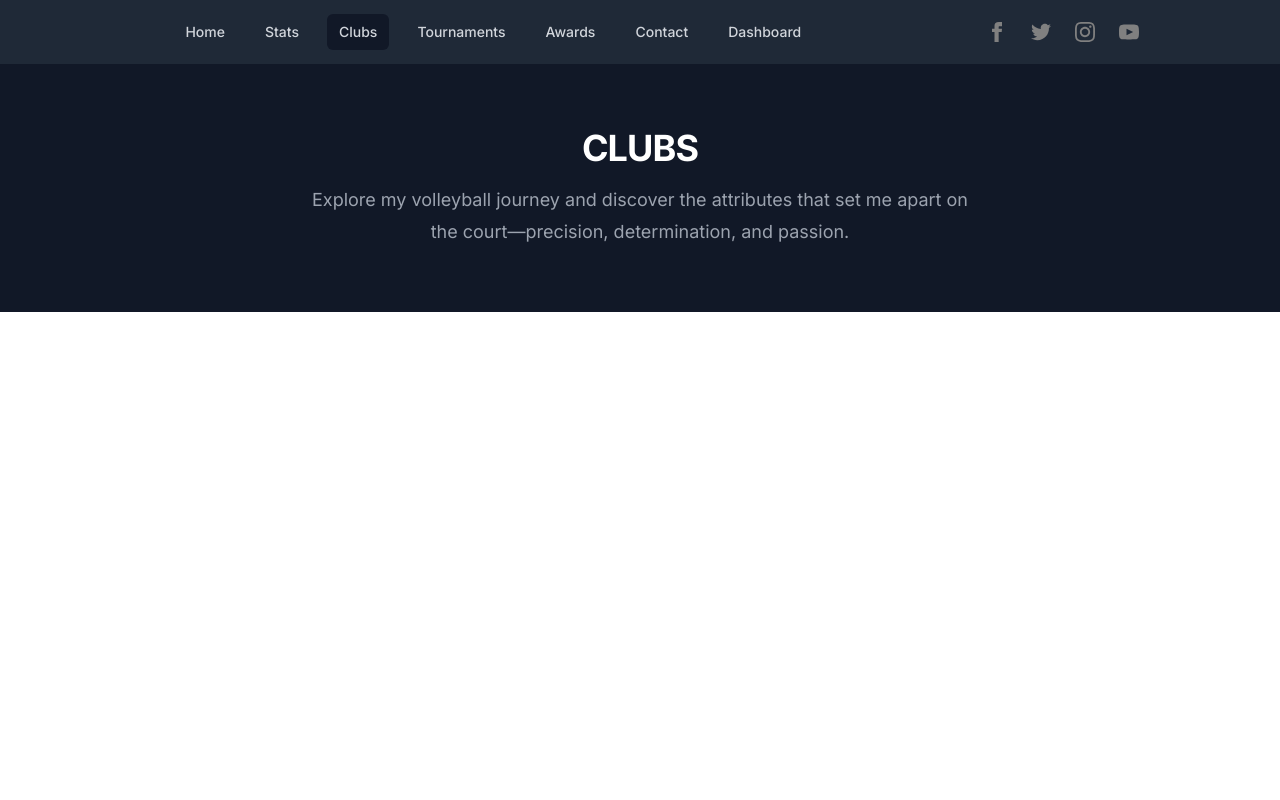
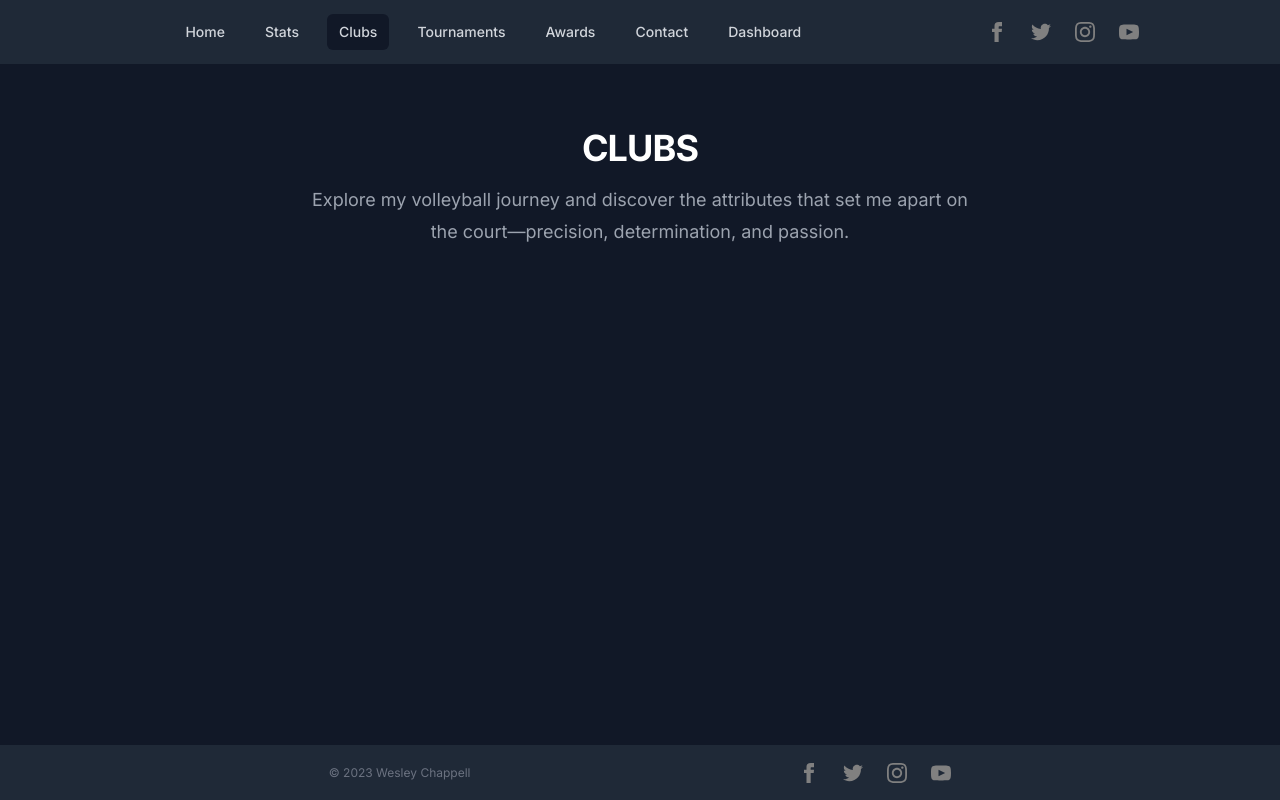
Before and after one commit to Nukambe/samiyah, a Next.js app: page /clubs in a window 1280 px wide. Shown: the top 800 px of the page. Built offline with nearby package versions, Linux system fonts and the light colour scheme.

Commit message:
fix page gap, start club timeline

```diff
--- a/src/app/clubs/page.js
+++ b/src/app/clubs/page.js
@@ -8,7 +8,7 @@ export default function ClubsPage() {
     }
   ]
   return (
-    <div className="flow-root w-full bg-gray-900">
+    <div className="flow-root h-full w-full bg-gray-900">
       <div className="mx-auto mt-16 max-w-7xl px-6 text-center lg:px-8">
         <div className="mx-auto max-w-2xl">
           <h2 className="text-3xl font-bold tracking-tight text-white sm:text-4xl">
--- a/src/app/layout.js
+++ b/src/app/layout.js
@@ -12,10 +12,10 @@ export const metadata = {
 
 export default function RootLayout({ children }) {
   return (
-    <html lang="en">
-      <body className={`${inter.className} flex flex-col min-h-screen`}>
+    <html lang="en" className="h-full">
+      <body className={`${inter.className} flex flex-col h-full`}>
         <Header />
-        <main className="min-h-[900px]">{children}</main>
+        <main className="h-full">{children}</main>
         <Footer />
       </body>
     </html>
--- a/src/app/page.js
+++ b/src/app/page.js
@@ -3,7 +3,7 @@ import Image from "next/image";
 
 export default async function Home() {
   return (
-    <div className="relative isolate overflow-hidden h-[900px] bg-gray-900 pb-16 pt-14 sm:pb-20">
+    <div className="relative isolate overflow-hidden h-full bg-gray-900 pb-16 pt-14 sm:pb-20">
       <Image
         src="/landing-bg.webp"
         alt="olympic volleybal"
--- a/src/app/stats/page.js
+++ b/src/app/stats/page.js
@@ -5,7 +5,7 @@ export default async function StatsPage() {
 
   return (
     <div className="bg-gray-900 h-full py-24 sm:py-32">
-      <div className="mx-auto max-w-7xl px-6 text-center lg:px-8">
+      <div className="mx-auto max-w-7xl px-6 text-center flex flex-col justify-center h-full lg:px-8">
         <div className="mx-auto max-w-2xl">
           <h2 className="text-3xl font-bold tracking-tight text-white sm:text-4xl">
             STATS
@@ -17,7 +17,7 @@ export default async function StatsPage() {
         </div>
         <ul
           role="list"
-          className="mt-16"
+          className="my-auto"
         >
           {attributes.map((attribute) => (
             <li
--- /dev/null
+++ b/src/components/Timeline/TimelineItem.js
@@ -0,0 +1,13 @@
+export default function TimelineItem({ left = true }) {
+    return (
+        <div>
+            <div>
+
+            </div>
+            <div />
+            <div>
+
+            </div>
+        </div>
+    )
+}
```
